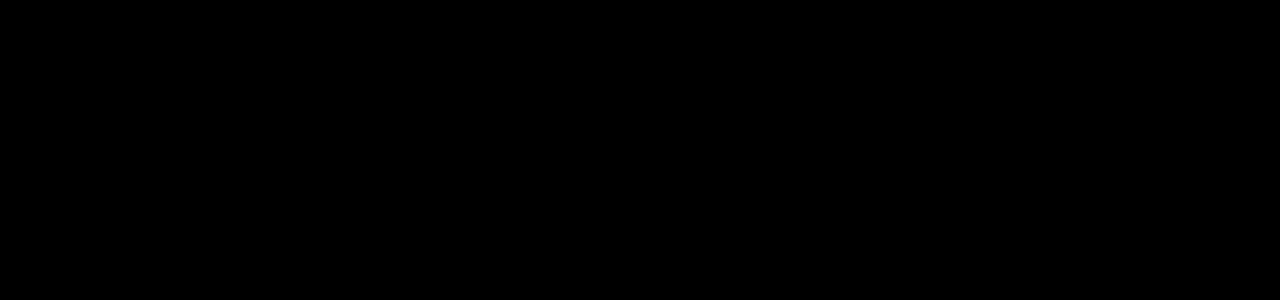
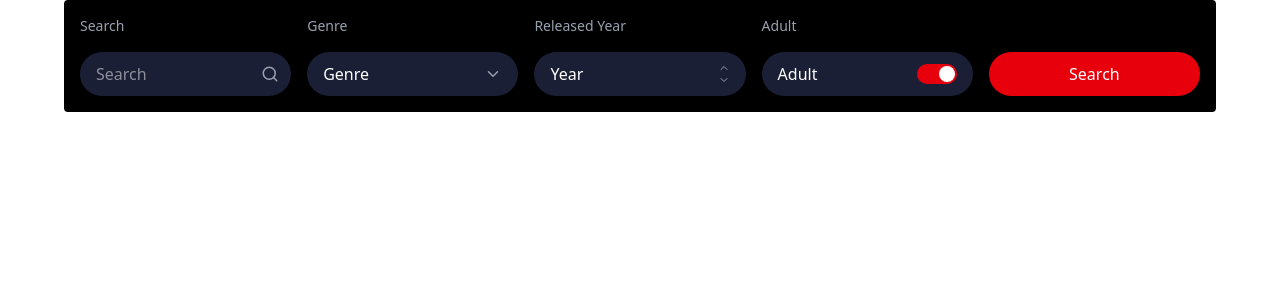
Before and after one commit to ngvuthtinh/Movie_Recommendation_System, a React (Vite) app in the folder movie_recommendation_system/: page / in a window 1280 px wide. Shown: the top 300 px of the page. Built offline with nearby package versions, Linux system fonts and the light colour scheme.

Commit message:
Tinh | Commit Search Bar

```diff
--- /dev/null
+++ b/movie_recommendation_system/src/components/SearchBar.tsx
@@ -0,0 +1,119 @@
+"use client"
+
+import { Search, ChevronDown, ChevronUp } from "lucide-react"
+import { type SearchBarProps, defaultSearchBarProps } from "../types/I_SearchBar"
+
+export default function SearchBar(props: SearchBarProps) {
+  const {
+    searchQuery,
+    selectedGenre,
+    selectedYear,
+    isAdultContentEnabled,
+    onSearchQueryChange,
+    onGenreChange,
+    onYearChange,
+    onAdultContentToggle,
+    onSearch,
+  } = {
+    ...defaultSearchBarProps,
+    ...props,
+  }
+
+  return (
+    <div className="max-w-6xl mx-auto bg-white rounded overflow-hidden">
+
+      {/* Main content area */}
+      <div className="bg-black p-4">
+        <div className="grid grid-cols-5 gap-4">
+          {/* Column labels */}
+          <div className="text-gray-400 text-sm">Search</div>
+          <div className="text-gray-400 text-sm">Genre</div>
+          <div className="text-gray-400 text-sm">Released Year</div>
+          <div className="text-gray-400 text-sm">Adult</div>
+          <div></div> {/* Empty space for search button */}
+          {/* Form controls */}
+          <div className="relative">
+            <input
+              type="text"
+              placeholder="Search"
+              value={searchQuery}
+              onChange={(e) => onSearchQueryChange?.(e.target.value)}
+              className="w-full py-2.5 px-4 bg-[#1a1f36] text-white rounded-full focus:outline-none"
+            />
+            <div className="absolute inset-y-0 right-0 pr-3 flex items-center">
+              <Search size={18} className="text-gray-400" />
+            </div>
+          </div>
+          <div className="relative">
+            <select
+              value={selectedGenre}
+              onChange={(e) => onGenreChange?.(e.target.value)}
+              className="w-full appearance-none bg-[#1a1f36] text-white py-2.5 px-4 rounded-full focus:outline-none"
+            >
+              <option value="">Genre</option>
+              <option value="action">Action</option>
+              <option value="adventure">Adventure</option>
+              <option value="comedy">Comedy</option>
+              <option value="drama">Drama</option>
+              <option value="horror">Horror</option>
+              <option value="sci-fi">Sci-Fi</option>
+            </select>
+            <div className="absolute inset-y-0 right-0 flex items-center pr-4 pointer-events-none">
+              <ChevronDown size={18} className="text-gray-400" />
+            </div>
+          </div>
+          <div className="relative">
+            <select
+              value={selectedYear}
+              onChange={(e) => onYearChange?.(e.target.value)}
+              className="w-full appearance-none bg-[#1a1f36] text-white py-2.5 px-4 rounded-full focus:outline-none"
+            >
+              <option value="">Year</option>
+              {Array.from({ length: 30 }, (_, i) => new Date().getFullYear() - i).map((year) => (
+                <option key={year} value={year.toString()}>
+                  {year}
+                </option>
+              ))}
+            </select>
+            <div className="absolute inset-y-0 right-0 flex items-center pr-4 pointer-events-none">
+              <div className="flex flex-col">
+                <ChevronUp size={12} className="text-gray-400" />
+                <ChevronDown size={12} className="text-gray-400" />
+              </div>
+            </div>
+          </div>
+          <div className="flex items-center">
+            <div className="bg-[#1a1f36] py-2.5 px-4 rounded-full text-white flex items-center justify-between w-full">
+              <span>Adult</span>
+              <label className="inline-flex relative items-center cursor-pointer ml-2">
+                <input
+                  type="checkbox"
+                  className="sr-only"
+                  checked={isAdultContentEnabled}
+                  onChange={(e) => onAdultContentToggle?.(e.target.checked)}
+                />
+                <div
+                  className={`w-10 h-5 rounded-full transition-colors ${
+                    isAdultContentEnabled ? "bg-red-600" : "bg-gray-700"
+                  }`}
+                >
+                  <div
+                    className={`absolute top-0.5 left-0.5 bg-white w-4 h-4 rounded-full transition-transform ${
+                      isAdultContentEnabled ? "translate-x-5" : "translate-x-0"
+                    }`}
+                  ></div>
+                </div>
+              </label>
+            </div>
+          </div>
+          <button
+            onClick={() => onSearch?.()}
+            className="bg-red-600 text-white py-2.5 px-4 rounded-full text-base font-medium hover:bg-red-700 transition-colors w-full"
+          >
+            Search
+          </button>
+        </div>
+      </div>
+    </div>
+  )
+}
--- a/movie_recommendation_system/src/main.tsx
+++ b/movie_recommendation_system/src/main.tsx
@@ -2,9 +2,10 @@
 import { createRoot } from 'react-dom/client'
 import './styles/index.css'
 import App from './App.tsx'
+import SearchBar from './components/SearchBar.tsx'
 
 createRoot(document.getElementById('root')!).render(
   <StrictMode>
-    <App />
+    <SearchBar />
   </StrictMode>,
 )
--- a/movie_recommendation_system/src/styles/index.css
+++ b/movie_recommendation_system/src/styles/index.css
@@ -2,6 +2,6 @@
 
 body {
     margin: 0;
-    background-color: black;
+    background-color: white;
     color: white;
 }
--- /dev/null
+++ b/movie_recommendation_system/src/types/I_SearchBar.ts
@@ -0,0 +1,60 @@
+// Types and interfaces for the search bar component
+export interface SearchBarProps {
+    searchQuery?: string
+    selectedGenre?: string
+    selectedYear?: string
+    isAdultContentEnabled?: boolean
+    onSearchQueryChange?: (query: string) => void
+    onGenreChange?: (genre: string) => void
+    onYearChange?: (year: string) => void
+    onAdultContentToggle?: (enabled: boolean) => void
+    onSearch?: () => void
+  }
+
+  // Default values for the search bar props
+  export const defaultSearchBarProps: Required<SearchBarProps> = {
+    searchQuery: "",
+    selectedGenre: "",
+    selectedYear: "",
+    isAdultContentEnabled: true,
+    onSearchQueryChange: () => {},
+    onGenreChange: () => {},
+    onYearChange: () => {},
+    onAdultContentToggle: () => {},
+    onSearch: () => {},
+  }
+
+  // List of available genres
+  export const availableGenres = [
+    "Action",
+    "Adventure",
+    "Animation",
+    "Comedy",
+    "Crime",
+    "Documentary",
+    "Drama",
+    "Family",
+    "Fantasy",
+    "History",
+    "Horror",
+    "Music",
+    "Mystery",
+    "Romance",
+    "Science Fiction",
+    "TV Movie",
+    "Thriller",
+    "War",
+    "Western",
+  ]
+
+  // Generate years from current year back to 1900
+  export const generateYearOptions = (): string[] => {
+    const currentYear = new Date().getFullYear()
+    const years: string[] = []
+
+    for (let year = currentYear; year >= 1900; year--) {
+      years.push(year.toString())
+    }
+
+    return years
+  }
```
